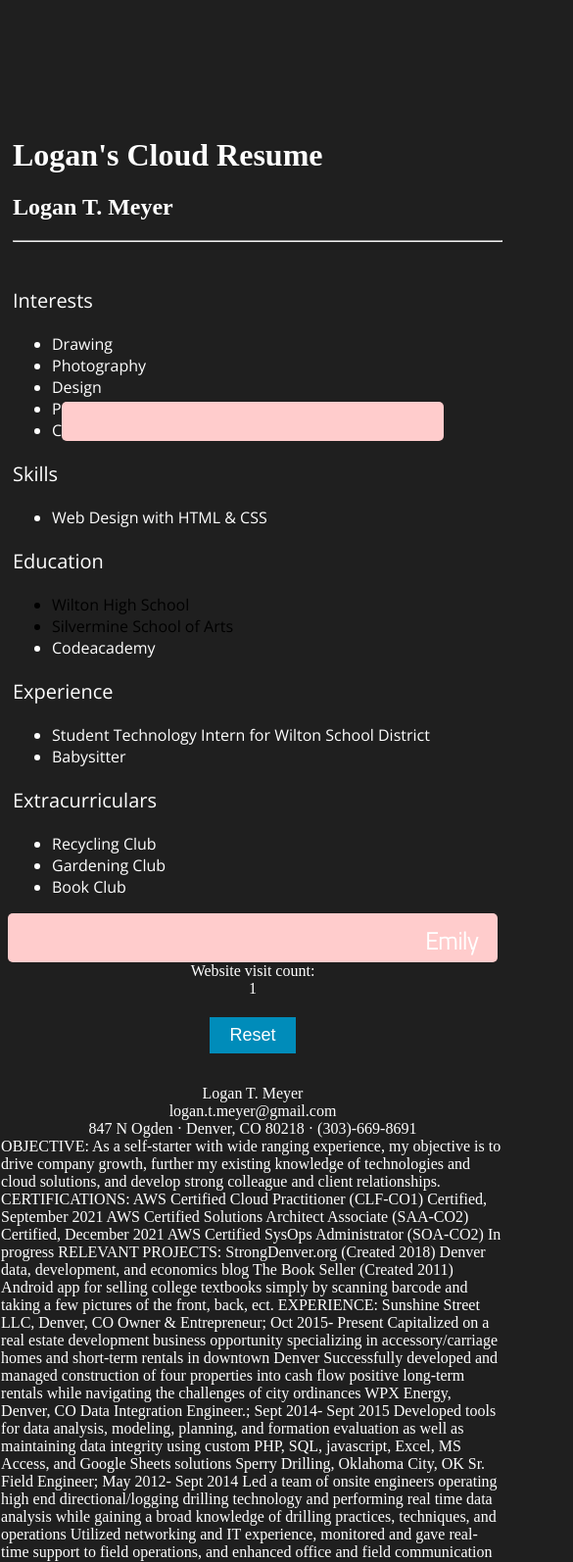
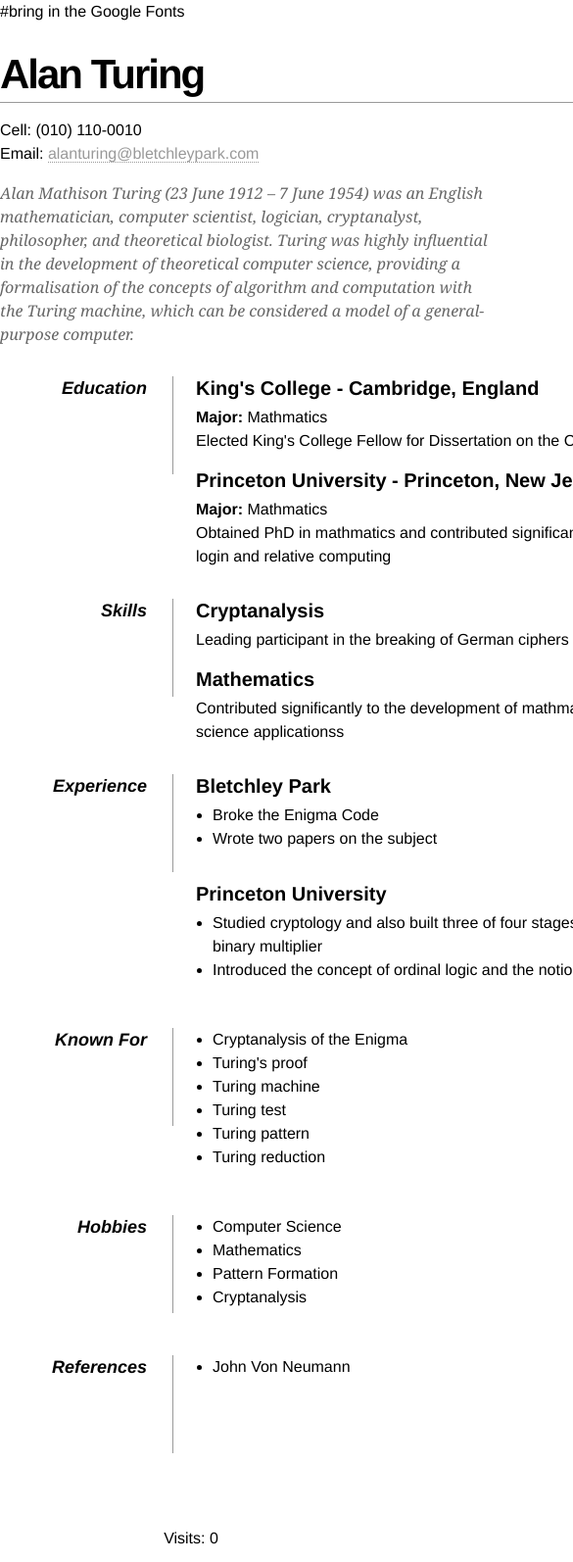
Before and after one commit to MooseEagleShark/LoganTMeyerResume, a plain HTML site: page index.html in a window 390 px wide. Shown: the top 1594 px of the page at 98% size, 585 px wide, since content can reach past the window. Drawn offline with nearby package versions, Linux system fonts and the light colour scheme.

Commit message:
Nice looking resume

```diff
--- a/index.html
+++ b/index.html
@@ -1,109 +1,251 @@
-<!DOCTYPE html>
-<title>Logan's Cloud Resume</title>
+
+ <!DOCTYPE html PUBLIC "-//W3C//DTD XHTML 1.0 Strict//EN" "http://www.w3.org/TR/xhtml1/DTD/xhtml1-strict.dtd">
+
+ <html xmlns="http://www.w3.org/1999/xhtml" xml:lang="en" lang="en">
    <head>
-   <!-- Include Javascript for visitor Counter -->
-   <script defer src="visitorcount.js"></script>
+     <meta http-equiv="Content-Type" content="text/html; charset=utf-8" />
 
-   <!--CSS for Resume-->
-   <!--IMPORTANT! Increment the "v=1" below in order to make sure that the css file doesn't get cached... -->
-   <link rel="stylesheet" type="text/css" href="style.css?v=1" />
-   <!--CSS for Visitor Counter-->
-   <link rel="stylesheet" href="visitor_counter_style.css">
+     <title>Alan Turing - Father of Computer Science</title>
 
-   <!--Gotta make this look good -->
-   <!--Google Font for Open Sans and Titillium Web-->
+     #bring in the Google Fonts
      <link rel="preconnect" href="https://fonts.googleapis.com">
      <link rel="preconnect" href="https://fonts.gstatic.com" crossorigin>
      <link href="https://fonts.googleapis.com/css2?family=Open+Sans:wght@300&family=Titillium+Web:wght@200&display=swap" rel="stylesheet">
+
+     <style type="text/css">
+       * {
+         margin: 0;
+         padding: 0;
+       }
+       body {
+         font: 16px Helvetica, Sans-Serif;
+         line-height: 24px;
+       }
+       .clear {
+         clear: both;
+       }
+       #page-wrap {
+         width: 800px;
+         margin: 40px auto 60px;
+       }
+       #pic {
+         float: right;
+         margin: -30px 0 0 0;
+       }
+       h1 {
+         margin: 0 0 16px 0;
+         padding: 0 0 16px 0;
+         font-size: 42px;
+         font-weight: bold;
+         letter-spacing: -2px;
+         border-bottom: 1px solid #999;
+       }
+       h2 {
+         font-size: 20px;
+         margin: 0 0 6px 0;
+         position: relative;
+       }
+       h2 span {
+         position: absolute;
+         bottom: 0;
+         right: 0;
+         font-style: italic;
+         font-family: Georgia, Serif;
+         font-size: 16px;
+         color: #999;
+         font-weight: normal;
+       }
+       p {
+         margin: 0 0 16px 0;
+       }
+       a {
+         color: #999;
+         text-decoration: none;
+         border-bottom: 1px dotted #999;
+       }
+       a:hover {
+         border-bottom-style: solid;
+         color: black;
+       }
+       ul {
+         margin: 0 0 32px 17px;
+       }
+       #objective {
+         width: 500px;
+         float: left;
+       }
+       #objective p {
+         font-family: Georgia, Serif;
+         font-style: italic;
+         color: #666;
+       }
+       dt {
+         font-style: italic;
+         font-weight: bold;
+         font-size: 18px;
+         text-align: right;
+         padding: 0 26px 0 0;
+         width: 150px;
+         float: left;
+         height: 100px;
+         border-right: 1px solid #999;
+       }
+       dd {
+         width: 600px;
+         float: right;
+       }
+       dd.clear {
+         float: none;
+         margin: 0;
+         height: 15px;
+       }
+     </style>
    </head>
 
- <style>
-   body {
-     background-image: url('/pix/samples/bg1.gif');
-   }
-   main {
-     margin-bottom: 200%;
-   }
-   .floating-menu {
-     font-family: sans-serif;
-     background: yellowgreen;
-     padding: 5px;;
-     width: 130px;
-     z-index: 100;
-     position: fixed;
-   }
-   .floating-menu a,
-   .floating-menu h3 {
-     font-size: 0.9em;
-     display: block;
-     margin: 0 0.5em;
-     color: white;
-   }
- </style>
- <main>
-   <p>Scroll down and watch the menu remain fixed in the same position, as though it was floating.</p>
-   <nav class="floating-menu">
-     <h3>Floating Menu</h3><a href="/css/">CSS</a>
-     <a href="/html/">HTML</a>
-     <a href="/coldfusion/">ColdFusion</a>
-     <a href="/database/">Database</a>
-   </nav>
- </main>
+   <body>
+     <div id="page-wrap">
+       <img
+         src="images/turing.jpg"
+         alt="Photo of Alan Turing"
+         id="pic"
+         style="max-width: 250px; border: 3px; border-radius: 5px;"
+       />
 
- <body>
-    <div id="header"></div>
-    <div class="left"></div>
-    <div class="stuff">
-      <br><br>
-      <h1>Logan's Cloud Resume</h1>
-      <h2> Logan T. Meyer</h2>
-      <hr />
-      <br>
-      <p class="head">Interests</p>
-      <ul>
-        <li>Drawing</li>
-        <li>Photography</li>
-        <li>Design</li>
-        <li>Programming</li>
-        <li>Computer Science</li>
-      </ul>
-      <p class="head">Skills</p>
-      <ul>
-        <li>Web Design with HTML & CSS</li>
-      </ul>
-      <p class="head">Education</p>
-      <ul>
-        <a href="http://www.wiltonhighschool.org/pages/Wilton_High_School">
-          <li>Wilton High School</li>
-        </a>
-        <!--Link-->
-        <a href="https://www.silvermineart.org/">
-          <li>Silvermine School of Arts</li>
-        </a>
-        <li>Codeacademy</li>
-      </ul>
-      <p class="head">Experience</p>
-      <ul>
-        <li>Student Technology Intern for Wilton School District</li>
-        <li>Babysitter</li>
-      </ul>
-      <p class="head">Extracurriculars</p>
-      <ul>
-        <li>Recycling Club</li>
-        <li>Gardening Club</li>
-        <li>Book Club</li>
-      </ul>
-    </div>
-    <div class="right"></div>
-    <div id="footer">
-      <h2 id="name">Emily</h2></div>
+       <div id="contact-info" class="vcard">
+         <!-- Microformats! -->
 
-    <!--Visitor Count Javascript Code-->
-    <div>Website visit count:</div>
-    <div class="visitor-counter"></div>
-    <button id="reset">Reset</button>
+         <h1 class="fn">Alan Turing</h1>
 
          <p>
+           Cell: <span class="tel">(010) 110-0010</span><br />
+           Email:
+           <a class="email" href="mailto:alanturing@bletchleypark.com"
+             >alanturing@bletchleypark.com</a
+           >
+         </p>
+       </div>
+
+       <div id="objective">
+         <p>
+           Alan Mathison Turing (23 June 1912 – 7 June 1954) was an English
+           mathematician, computer scientist, logician, cryptanalyst,
+           philosopher, and theoretical biologist. Turing was highly influential
+           in the development of theoretical computer science, providing a
+           formalisation of the concepts of algorithm and computation with the
+           Turing machine, which can be considered a model of a general-purpose
+           computer.
+         </p>
+       </div>
+
+       <div class="clear"></div>
+
+       <dl>
+         <dd class="clear"></dd>
+
+         <dt>Education</dt>
+         <dd>
+           <h2>King's College - Cambridge, England</h2>
+           <p>
+             <strong>Major:</strong> Mathmatics<br />
+             Elected King's College Fellow for Dissertation on the Central Limit
+             Theorem
+           </p>
+
+           <h2>Princeton University - Princeton, New Jersey</h2>
+           <p>
+             <strong>Major:</strong> Mathmatics<br />
+             Obtained PhD in mathmatics and contributed significantly to concepts
+             of ordinal login and relative computing
+           </p>
+         </dd>
+
+         <dd class="clear"></dd>
+
+         <dt>Skills</dt>
+         <dd>
+           <h2>Cryptanalysis</h2>
+           <p>
+             Leading participant in the breaking of German ciphers at Bletchley
+             Park
+           </p>
+
+           <h2>Mathematics</h2>
+           <p>
+             Contributed significantly to the development of mathmatics with
+             respect to computer science applicationss
+           </p>
+         </dd>
+
+         <dd class="clear"></dd>
+
+         <dt>Experience</dt>
+         <dd>
+           <h2>Bletchley Park <span>Cryptanalyst</span></h2>
+           <ul>
+             <li>Broke the Enigma Code</li>
+             <li>Wrote two papers on the subject</li>
+           </ul>
+
+           <h2>Princeton University <span>PhD candidate</span></h2>
+           <ul>
+             <li>
+               Studied cryptology and also built three of four stages of an
+               electro-mechanical binary multiplier
+             </li>
+             <li>
+               Introduced the concept of ordinal logic and the notion of relative
+               computing
+             </li>
+           </ul>
+         </dd>
+
+         <dd class="clear"></dd>
+         <dt>Known For</dt>
+         <dd>
+           <ul>
+             <li>Cryptanalysis of the Enigma</li>
+             <li>Turing's proof</li>
+             <li>Turing machine</li>
+             <li>Turing test</li>
+             <li>Turing pattern</li>
+             <li>Turing reduction</li>
+           </ul>
+         </dd>
+
+         <dd class="clear"></dd>
+
+         <dt>Hobbies</dt>
+         <dd>
+           <ul>
+             <li>Computer Science</li>
+             <li>Mathematics</li>
+             <li>Pattern Formation</li>
+             <li>Cryptanalysis</li>
+           </ul>
+         </dd>
+
+         <dd class="clear"></dd>
+
+         <dt>References</dt>
+         <dd>
+           <ul>
+             <li>John Von Neumann</li>
+           </ul>
+         </dd>
+
+         <dd class="clear"></dd>
+       </dl>
+
+       <div class="clear"></div>
+     </div>
+   </body>
+   <footer>
+     <script src="turingresumecounter.js"></script>
+     <div>
+       <p style="text-align: center;">Visits: <span id="visits">0</span></p>
+     </div>
+   </footer>
+
  <center>
   Logan T. Meyer <br>
 logan.t.meyer@gmail.com <br>
@@ -162,6 +304,5 @@
 B.S. Mechanical Engineering, August 2011
 University of Oxford, Trinity College, Oxford, UK
 Associate Student, Michaelmas/Fall Term 2010
-    </p>
-  </body>
+
  </html>
--- a/style.css
+++ /dev/null
@@ -1,170 +0,0 @@
-/*
-Notes:
-There are a couple things I remember from my old days of making websites for friends/family:
--The size should be relative to the user's window
--google fonts were freaking legit
-*/
-
-/*
-Google font code:
-font-family: 'Open Sans', sans-serif;
-font-family: 'Titillium Web', sans-serif;
-*/
-
-{
-  max-width: 800px;
-  margin: auto;
-}
-
-body {
-    min-width: 500px;
-    background-color: #1F1F1F;
-    color: white;
-}
-
-div {
-  border-radius: 5px;
-}
-
-#header {
-  height: 40px;
-  width: 100%;
-  background-color: #ffcccc;
-  position: fixed;
-  z-index: 1;
-}
-
-#h1 {
-    font-family: 'Titillium Web', sans-serif;
-    display: block;
-    font-size: 2em;
-    margin-block-start: 0.67em;
-    margin-block-end: 0.67em;
-    margin-inline-start: 0px;
-    margin-inline-end: 0px;
-    font-weight: bold;
-}
-#h2 {
-    font-family: 'Titillium Web', sans-serif;
-    display: block;
-    font-size: 1.5em;
-    margin-block-start: 0.67em;
-    margin-block-end: 0.67em;
-    margin-inline-start: 0px;
-    margin-inline-end: 0px;
-    font-weight: bold;
-}
-
-#title {
-  font-family: 'Titillium Web', sans-serif;
-  margin-left: 3%;
-  display: block;
-  font-size: 2em;
-  margin-block-start: 0.67em;
-  margin-block-end: 0.67em;
-  margin-inline-start: 0px;
-  margin-inline-end: 0px;
-  font-weight: bold;
-}
-
-#footer {
-  height: 50px;
-  width: 100%;
-  background-color: #ffcccc;
-  clear: both;
-  position: relative;
-}
-
-.left {
-  height: 1000px;
-  width: 45px;
-  background-color: #e0eeee;
-  float: left;
-  position: fixed;
-}
-
-.right {
-  height: 1000px;
-  width: 45px;
-  background-color: #e0eeee;
-  float: right;
-  position: inherit;
-}
-
-.stuff {
-  display: inline-block;
-  margin-top: 6px;
-  margin-left: 55px;
-  width: 75%;
-  height: 1000px;
-}
-
-p,
-li {
-  font-family: 'Open Sans', sans-serif;
-}
-
-.head {
-  font-size: 20px;
-}
-
-#name {
-  font-family: 'Titillium Web', sans-serif;
-  float: right;
-  margin-top: 10px;
-  margin-right: 4%;
-}
-
-a {
-  color: black;
-  text-decoration: none;
-}
-
-@media only screen and (max-width: 430px) {
-  .left,
-  .right {
-    display: none;
-  }
-  .stuff {
-    width: 100%;
-    margin-left: 10px;
-  }
-
-  /* Visitor Counter CSS  */
-  /* Center child elements */
-  body,
-  .website-counter {
-    display: flex;
-    justify-content: center;
-    align-items: center;
-    flex-direction: column;
-  }
-
-  body {
-    height: 100vh;
-  }
-
-  /* Styles for website counter container */
-  .website-counter {
-    background-color: #ff4957;
-    height: 50px;
-    width: 80px;
-    color: white;
-    border-radius: 30px;
-    font-weight: 700;
-    font-size: 25px;
-    margin-top: 10px;
-  }
-
-  /* Styles for reset button */
-  #reset {
-    margin-top: 20px;
-    background-color: #008cba;
-    cursor: pointer;
-    font-size: 18px;
-    padding: 8px 20px;
-    color: white;
-    border: 0;
-  }
-
-}
```
Lines whose indentation alone changed are shown as unchanged.
